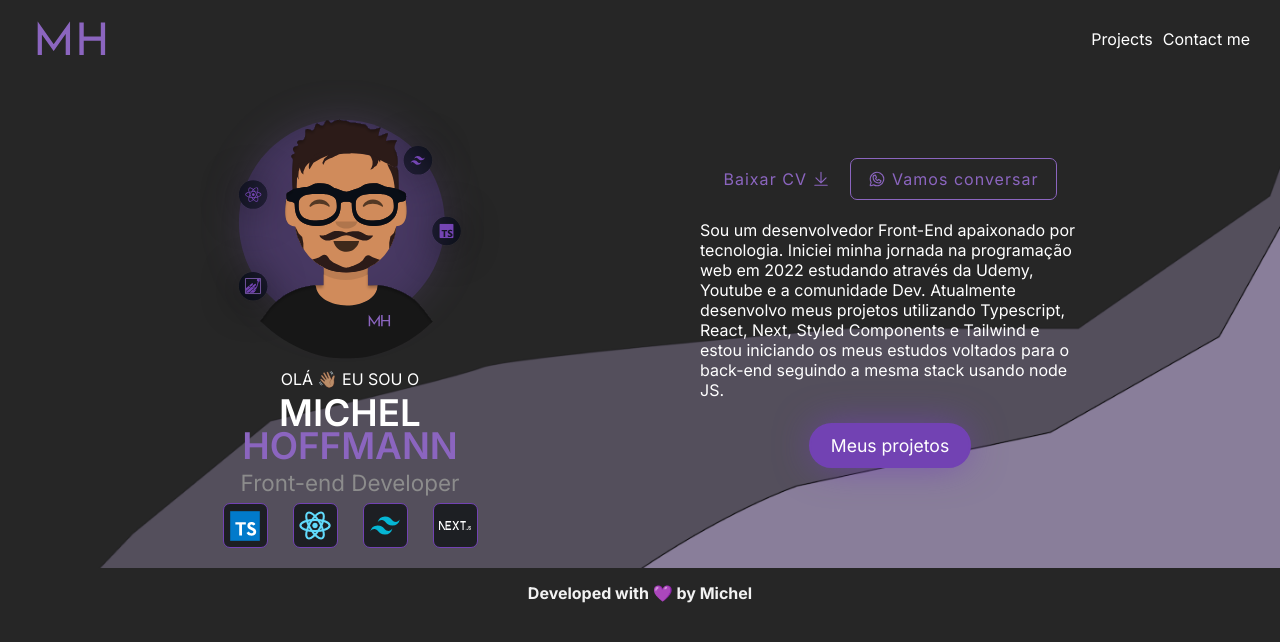
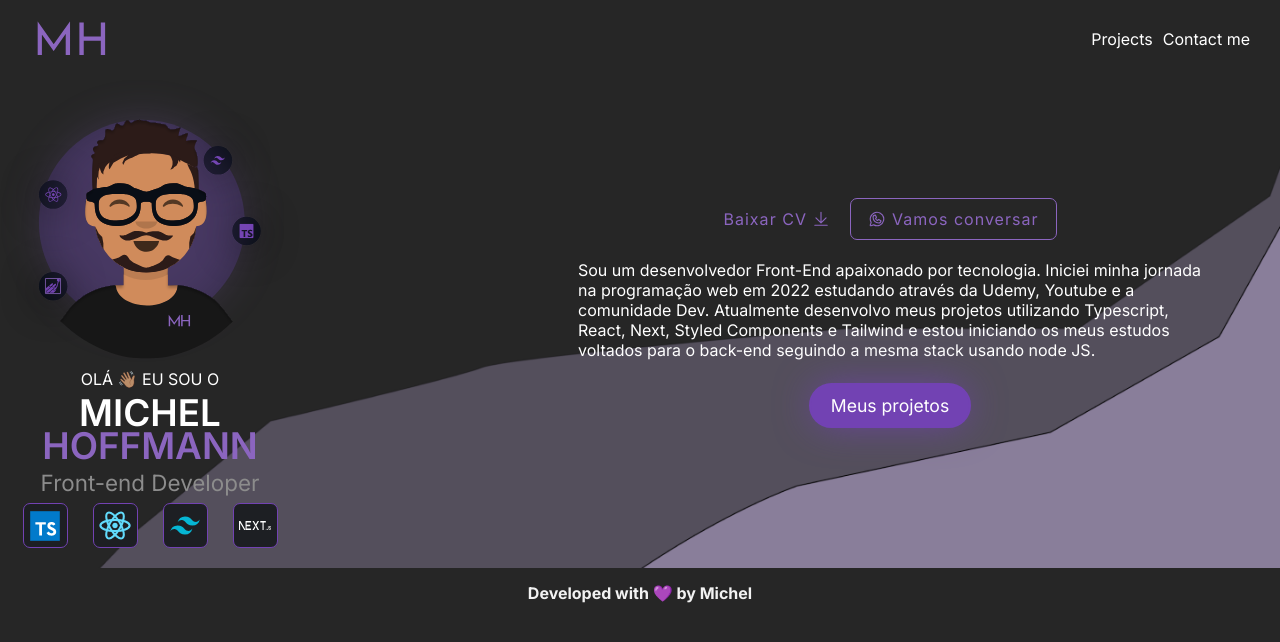
Before and after one commit to MichelHoffmann/newPortfolio, a React (Vite) app in the folder portfolio/: page / in a window 1280 px wide. Shown: the top 642 px of the page. Built offline with nearby package versions, Linux system fonts and the light colour scheme.

Commit message:
Atualizando tamanho do paragrafo na Home

```diff
--- a/portfolio/src/componets/AboutMe/AboutMe.style.ts
+++ b/portfolio/src/componets/AboutMe/AboutMe.style.ts
@@ -157,7 +157,7 @@ export const MyInformations = styled.section`
   }
 
   p.text {
-    max-width: 380px;
+    width: 80%;
     color: white;
   }
 
@@ -177,6 +177,12 @@ export const MyInformations = styled.section`
   a.projects:hover {
     /* box-shadow: 0px 0px 23px -2px rgba(114, 66, 179, 1); */
     background-color: var(--gray-300);
+  }
+
+  @media screen and (min-width: 768px) {
+    p {
+      width: 380px;
+    }
   }
 `
 
```
